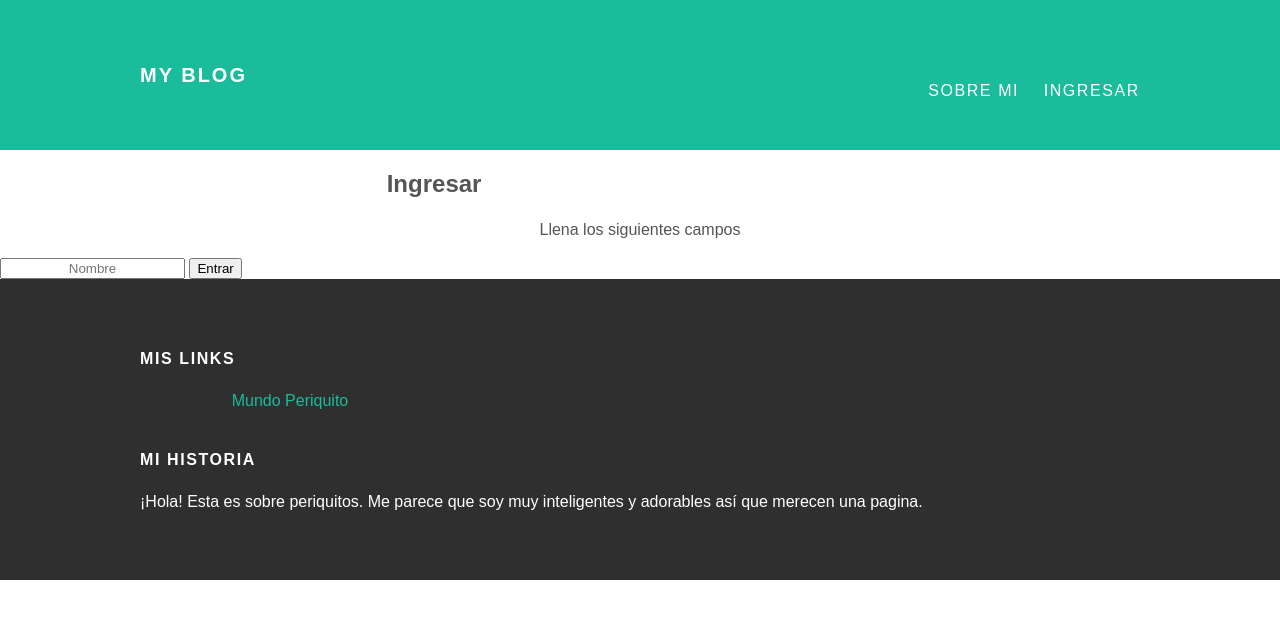
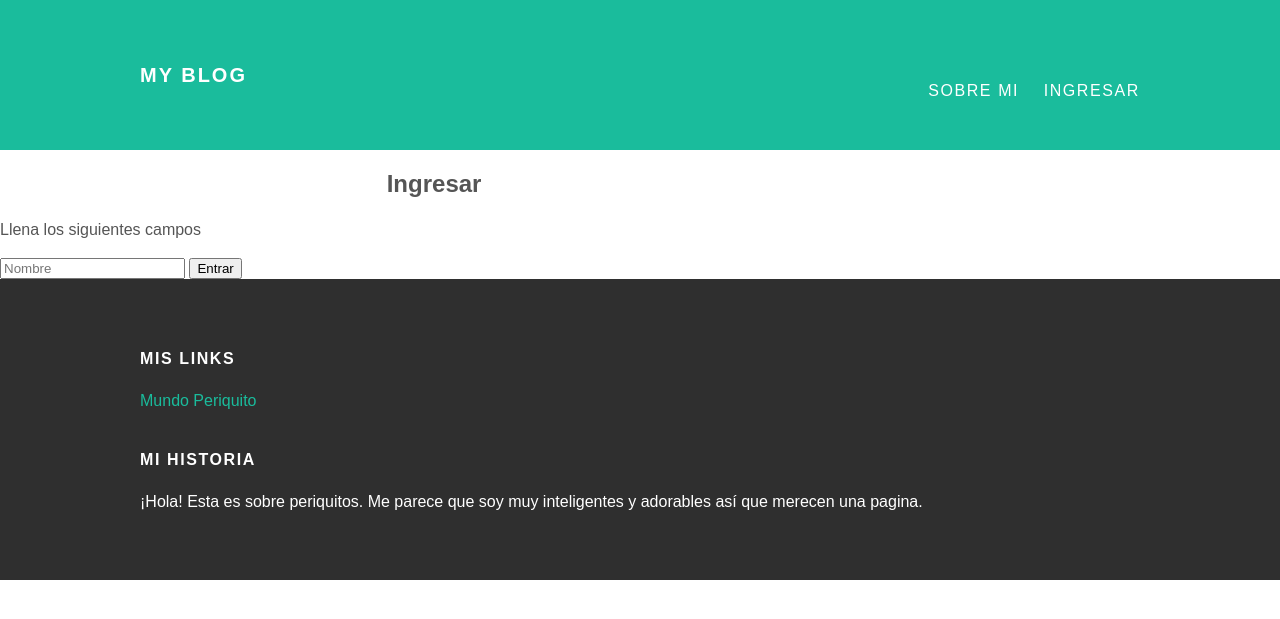
Before and after one commit to CarmenSR/Carmensr.github.io, a PHP site: page /ing.html in a window 1280 px wide. Shown: the top 619 px of the page. Run offline with PHP 8.4, Linux system fonts and the light colour scheme.

Commit message:
Update styles.css

```diff
--- a/styles.css
+++ b/styles.css
@@ -154,7 +154,7 @@ border-radius: 150em 150em 150em 150em
 }
 
 
-.ing, p, input{
+.ing {
   text-align: center;
 
 }
```
